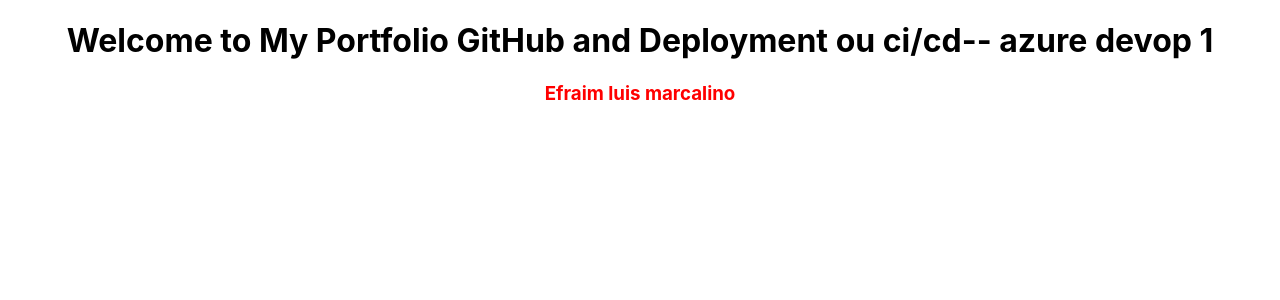
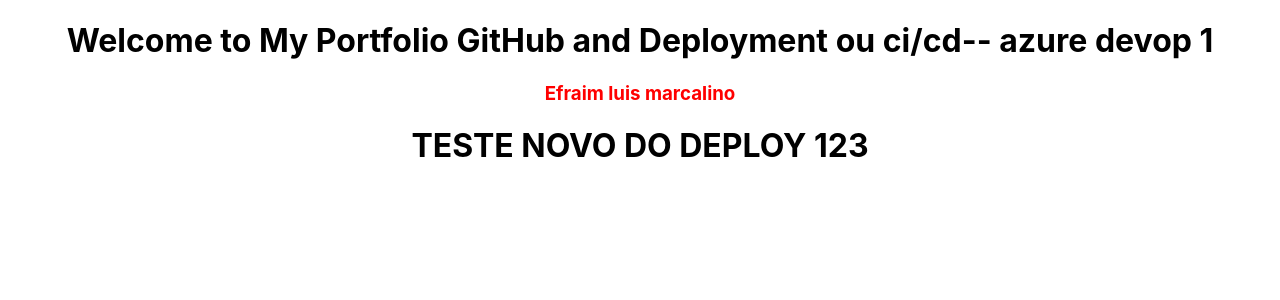
Before and after one commit to EfraimDeveloper/Portfolio, a React (Create React App) app: page / in a window 1280 px wide. Shown: the top 300 px of the page. Built offline with nearby package versions, Linux system fonts and the light colour scheme.

Commit message:
test deploy1

```diff
--- a/src/App.js
+++ b/src/App.js
@@ -6,6 +6,8 @@
     <div className="App">
   <h1>Welcome to My Portfolio GitHub and Deployment ou ci/cd-- azure devop 1</h1>
     <h3 style={{ color: 'red' }}>Efraim luis marcalino</h3>
+
+    <h1>TESTE NOVO DO DEPLOY 123</h1>
       </div>
   );
 }
```
